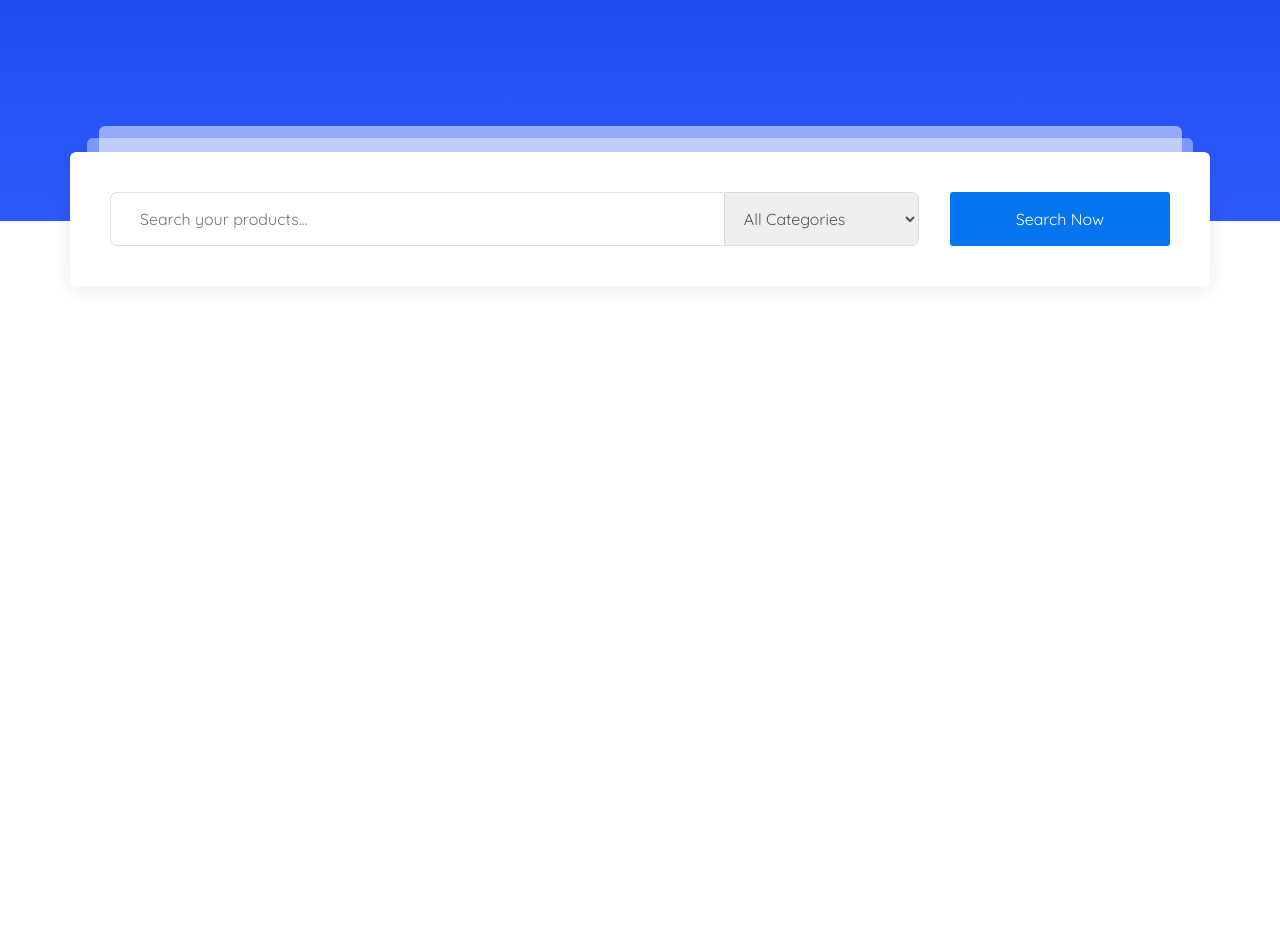
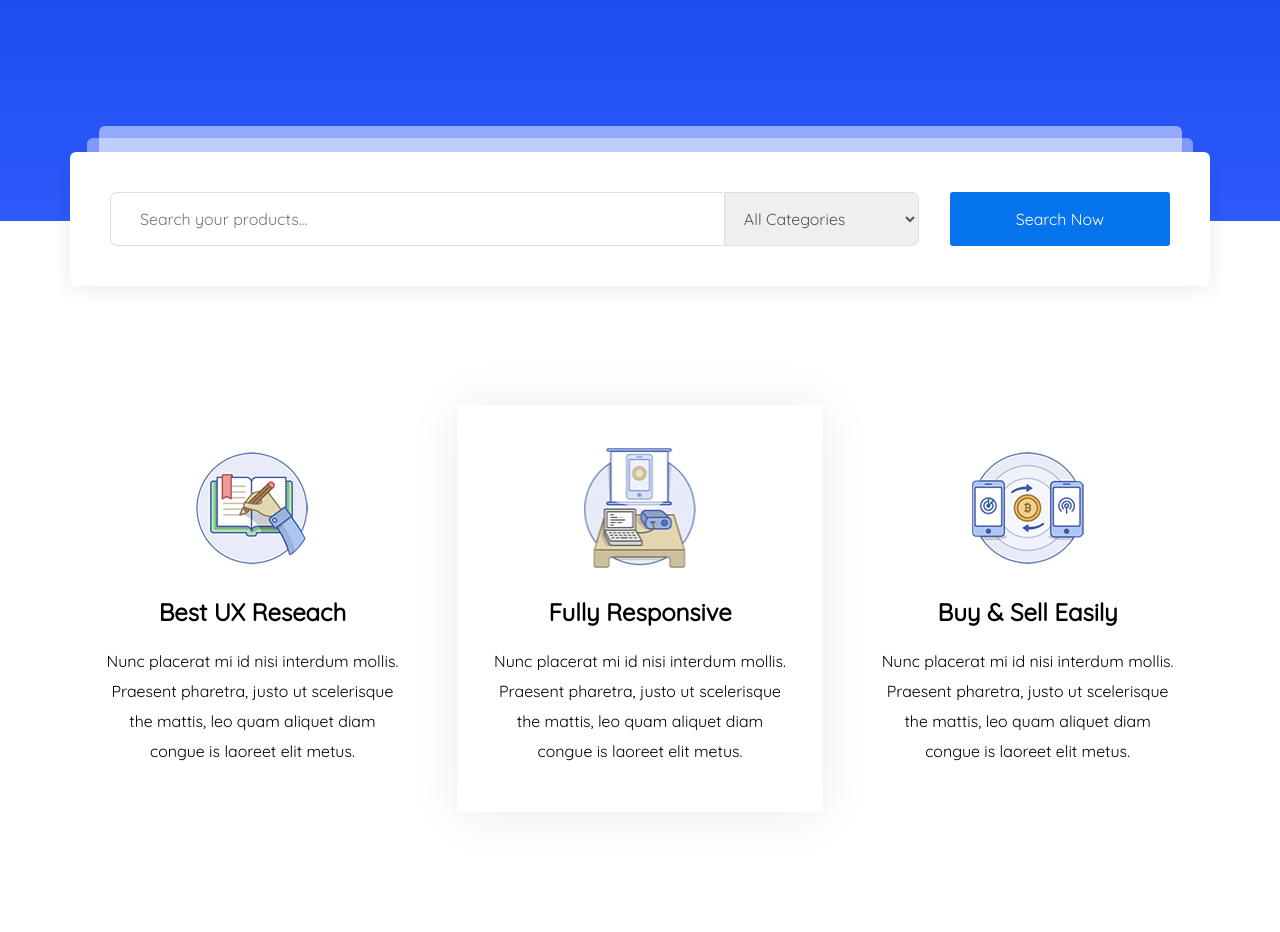
Before and after one commit to skorp-dev/martplace, a website: page app/index.html in a window 1280 px wide. Shown: the part 684-1616 px from the top of the page. Before the commit the page ends 1073 px from the top, so only its background shows below. Drawn offline with nearby package versions, Linux system fonts and the light colour scheme; files that its build step writes are made by us from their sources.

Commit message:
added features

```diff
--- a/app/index.html
+++ b/app/index.html
@@ -123,16 +123,23 @@
                 <div class="search__inner">
                     <div class="search__inner-title">
                         Create Your Own
+
                         <span class="search__inner-title--bold">
                             Digital Product Marketplace
                         </span>
                     </div>
+
                     <div class="search__inner-text">
                         MartPlace is the most powerful, & customizable template for Easy Digital Downloads Products
                     </div>
 
-                    <a class="search__inner-btn search__inner-btn--active" href="#">View All Products</a>
-                    <a class="search__inner-btn" href="#">Popular Products</a>
+                    <a class="search__inner-btn search__inner-btn--active" href="#">
+                        View All Products
+                    </a>
+
+                    <a class="search__inner-btn" href="#">
+                        Popular Products
+                    </a>
 
                     <form class="search__form">
                         <input class="search__form-input" type="text" placeholder="Search your products...">
@@ -175,8 +182,54 @@
                             </option>
                         </select>
 
-                        <button class="search__form-btn" type="button">Search Now</button>
+                        <button class="search__form-btn" type="button">
+                            Search Now
+                        </button>
+
                     </form>
+                </div>
+            </div>
+        </section>
+
+        <section class="features">
+            <div class="container">
+                <div class="features__inner">
+
+                    <article class="features__item">
+                        <div class="features__item-img" style="background-image: url(images/content/book.png);"></div>
+                        <span class="features__item-title">
+                            Best UX Reseach
+                        </span>
+                        <p class="features__item-text">
+                            Nunc placerat mi id nisi interdum mollis. Praesent pharetra, justo ut scelerisque
+                            the mattis, leo quam aliquet diam
+                            congue is laoreet elit metus.
+                        </p>
+                    </article>
+
+                    <article class="features__item features__item--shadow">
+                        <div class="features__item-img" style="background-image: url(images/content/projection.png);"></div>
+                        <span class="features__item-title">
+                            Fully Responsive
+                        </span>
+                        <p class="features__item-text">
+                            Nunc placerat mi id nisi interdum mollis. Praesent pharetra, justo ut scelerisque
+                            the mattis, leo quam aliquet diam
+                            congue is laoreet elit metus.
+                        </p>
+                    </article>
+
+                    <article class="features__item">
+                        <div class="features__item-img" style="background-image: url(images/content/phones.png);"></div>
+                        <span class="features__item-title">
+                            Buy & Sell Easily
+                        </span>
+                        <p class="features__item-text">
+                            Nunc placerat mi id nisi interdum mollis. Praesent pharetra, justo ut scelerisque
+                            the mattis, leo quam aliquet diam
+                            congue is laoreet elit metus.
+                        </p>
+                    </article>
 
                 </div>
             </div>
--- a/app/scss/style.scss
+++ b/app/scss/style.scss
@@ -187,7 +187,7 @@
 
     &__inner {
         position: relative;
-        margin-bottom: 168px;
+        margin-bottom: 184px;
         text-align: center;
         color: #fff;
     }
@@ -301,3 +301,43 @@
         outline: transparent;
     }
 }
+
+.features {
+
+    &__inner {
+        display: flex;
+        justify-content: space-between;
+        text-align: center;
+        padding-bottom: 120px;
+    }
+
+    &__item {
+        width: 32%;
+        padding: 30px;
+        padding-top: 42px;
+    }
+
+    &__item--shadow {
+        box-shadow: 0px 2px 50px 0px rgba(0, 0, 0, 0.08);
+    }
+
+    &__item-img {
+        width: 112px;
+        height: 122px;
+        margin: 0 auto;
+        margin-bottom: 30px;
+        background-position: center;
+        background-repeat: no-repeat;
+    }
+
+    &__item-title {
+        font-size: 24px;
+        font-weight: 600;
+    }
+
+    &__item-text {
+        padding-top: 3px;
+        font-size: 16px;
+        line-height: 30px;
+    }
+}
```
Also changed, not shown: app/images/content/book.png (added), app/images/content/phones.png (added), app/images/content/projection.png (added).
